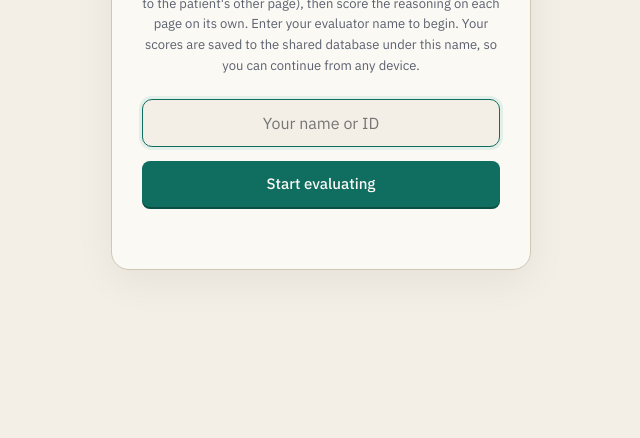
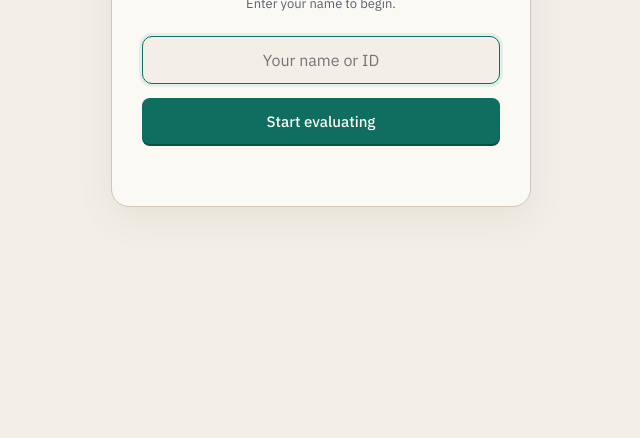
Before and after one commit to baileyyeah0326/reasoning-eval, a plain HTML site: page index.html in a window 1280 px wide. Shown: the part 362-800 px from the top of the page, without its empty margins (319-959 px from the left). Drawn offline with nearby package versions, Linux system fonts and the light colour scheme.

Commit message:
Shorten login text
Co-Authored-By: Claude Opus 5.5 (1M context) <noreply@anthropic.com>

```diff
--- a/index.html
+++ b/index.html
@@ -236,7 +236,7 @@ header{
   <div class="login-card">
     <div class="logo" style="margin:0 auto 14px;"><svg viewBox="0 0 24 24" fill="none" stroke="currentColor" stroke-width="2" stroke-linecap="round" stroke-linejoin="round"><path d="M4.8 2.3A.3.3 0 1 0 5 2H4a2 2 0 0 0-2 2v5a6 6 0 0 0 6 6v0a6 6 0 0 0 6-6V4a2 2 0 0 0-2-2h-1a.2.2 0 1 0 .3.3"/><path d="M8 15v1a6 6 0 0 0 6 6v0a6 6 0 0 0 6-6v-4"/><circle cx="20" cy="10" r="2"/></svg></div>
     <h1 class="login-title">Clinical Reasoning Evaluation</h1>
-    <p class="login-sub">There are 100 pages: 50 patients, each shown twice with a reasoning written by a different model, in random order. Diagnose each patient once from the features (it carries over to the patient's other page), then score the reasoning on each page on its own. Enter your evaluator name to begin. Your scores are saved to the shared database under this name, so you can continue from any device.</p>
+    <p class="login-sub">Enter your name to begin.</p>
     <input id="loginName" class="login-input" type="text" placeholder="Your name or ID" autocomplete="off" />
     <button id="loginBtn" class="btn btn-primary login-go">Start evaluating</button>
     <div id="loginMsg" class="login-msg"></div>
```
